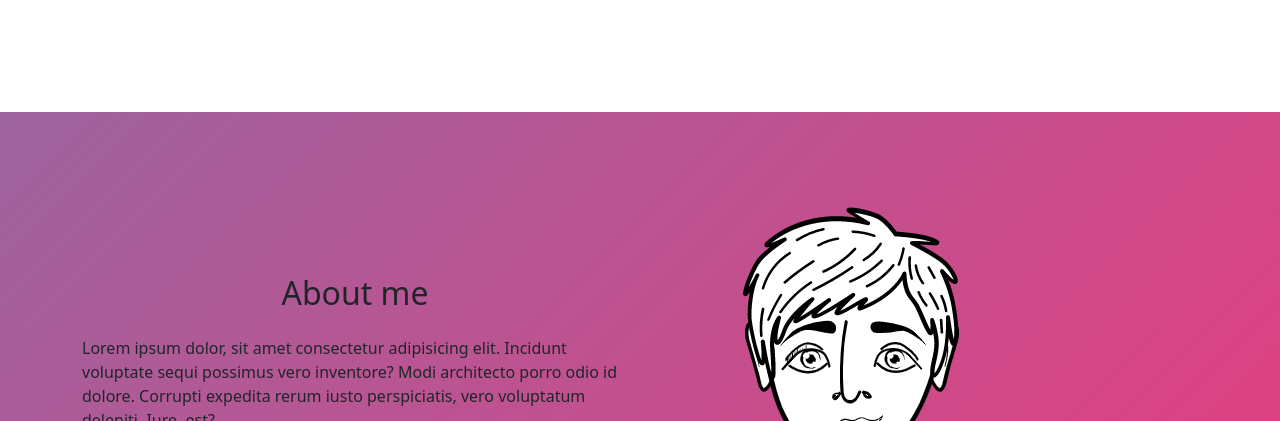
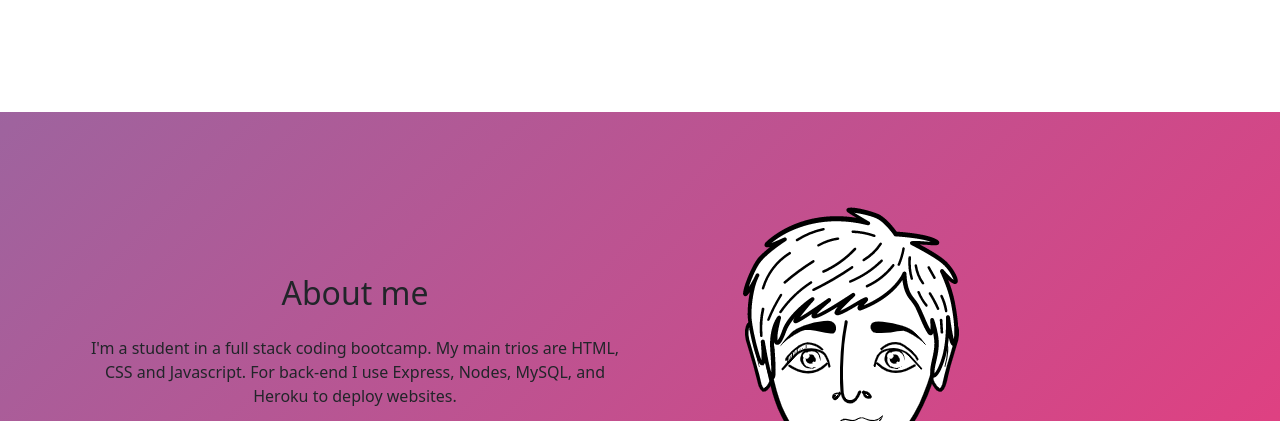
Before and after one commit to chrisnunez/Portfolio_, a plain HTML site: page index.html in a window 1280 px wide. Shown: the part 688-1109 px from the top of the page. Drawn offline with nearby package versions, Linux system fonts and the light colour scheme.

Commit message:
updated readme

```diff
--- a/index.html
+++ b/index.html
@@ -51,9 +51,11 @@
     <section class="about py-5" id="about">
     <div class="container py-4">
       <div class="row justify-content-center">
-        <div class="col-lg">
+        <div class="col-lg text-center">
           <h2 class="text-center pb-3" id="aboutMe">About me</h2>
-          <p>Lorem ipsum dolor, sit amet consectetur adipisicing elit. Incidunt voluptate sequi possimus vero inventore? Modi architecto porro odio id dolore. Corrupti expedita rerum iusto perspiciatis, vero voluptatum deleniti. Iure, est?</p>
+          <p>I'm a student in a full stack coding bootcamp. My main trios are HTML, CSS and Javascript. For back-end I use Express, Nodes, MySQL, and Heroku to deploy websites.
+
+          </p>
           <div class="row p-1 ">
           <div class='button github'>
             <a href="https://github.com/chrisnunez" class="text-decoration-none" id="githubIcon"><i class="fab fa-github fa-3x "></i></a>
```
Also changed, not shown: 1 other file.
